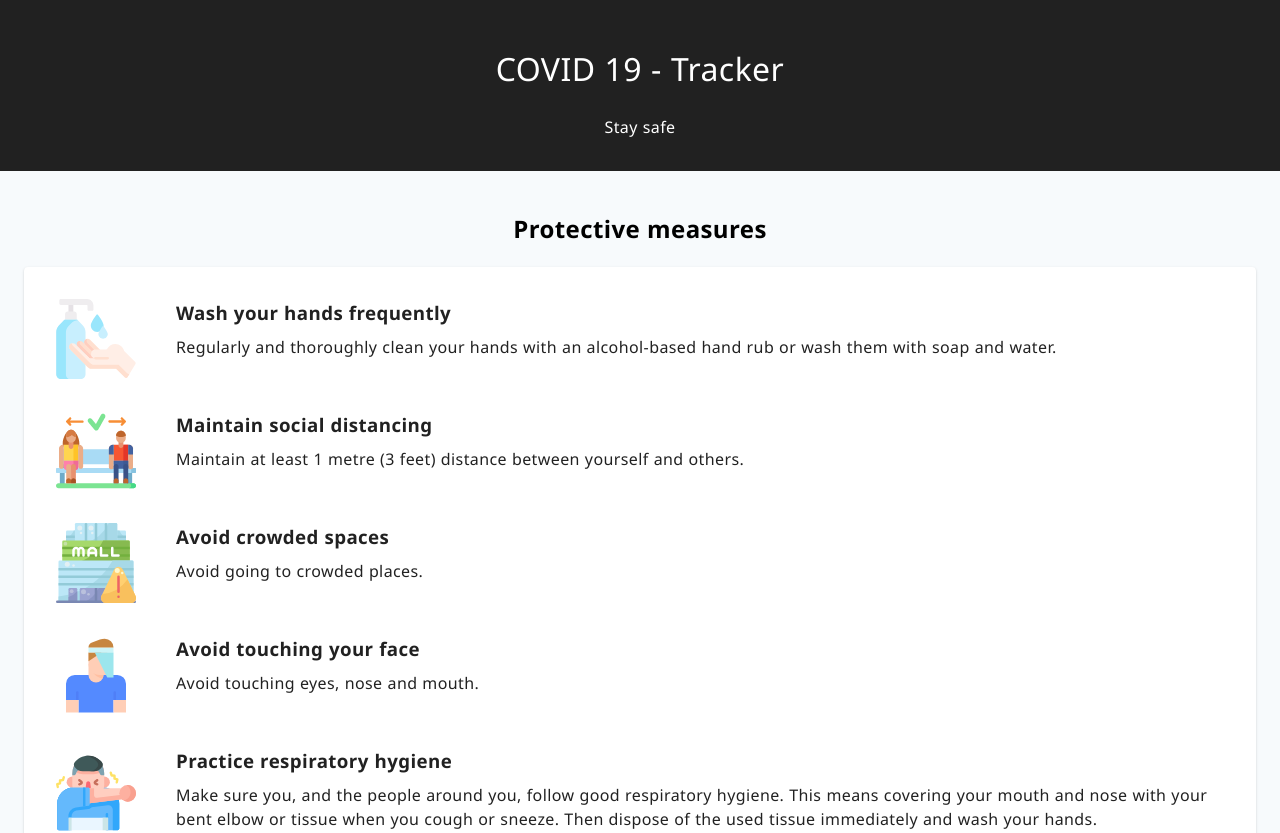
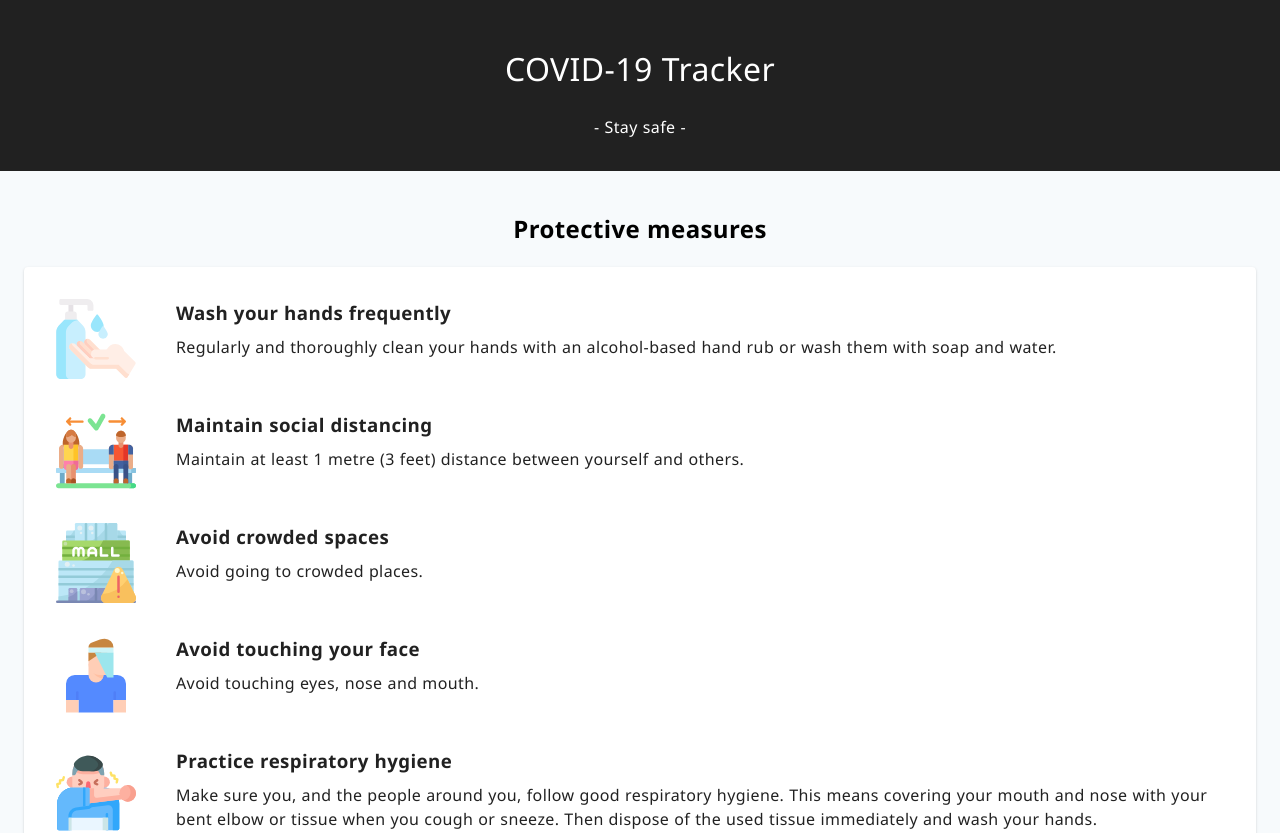
Before and after one commit to nahuel-ianni/covid-19-tracker, a React (Create React App) app in the folder src/: page / in a window 1280 px wide. Shown: the top 833 px of the page. Built offline with nearby package versions, Linux system fonts and the light colour scheme.

Commit message:
Changed title

```diff
--- a/src/src/components/Header/Header.jsx
+++ b/src/src/components/Header/Header.jsx
@@ -3,8 +3,8 @@ import React from 'react';
 const Header = () => {
     return (
         <header>
-            <h1>COVID 19 - Tracker</h1>
-            <p>Stay safe</p>
+            <h1>COVID-19 Tracker</h1>
+            <p>- Stay safe -</p>
         </header>
     );
 }
```
